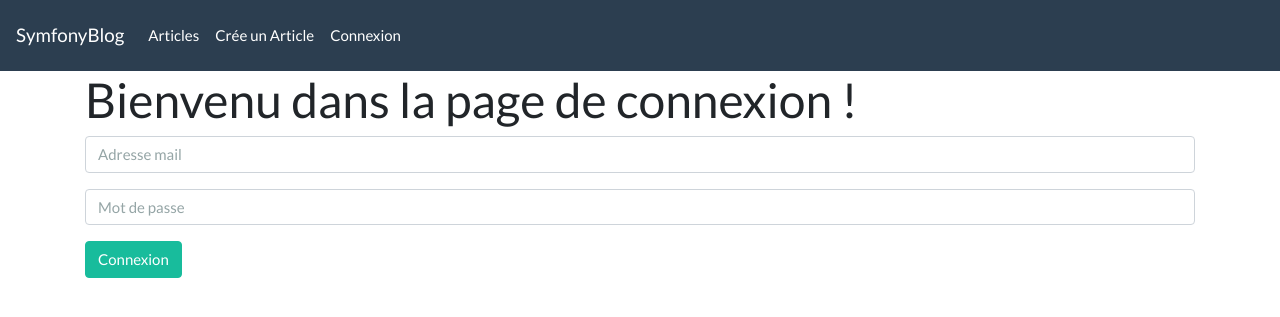
After one commit to ChahiBen/BlogApp, a Symfony app: template myBog/templates/security/login.html.twig in a window 1280 px wide. The commit adds this page. Shown: the top 317 px of the page. Run offline with Twig, Linux system fonts and the light colour scheme; the template is opened without the code that fills it, so the values that code supplies are empty; some libraries are stand-ins or nearby versions.

Commit message:
LoginForm

```diff
--- a/myBog/templates/base.html.twig
+++ b/myBog/templates/base.html.twig
@@ -20,6 +20,19 @@
                     <li class="nav-item">
                         <a class="nav-link" href="{{ path('blog_create') }}">Crée un Article</a>
                     </li>
+                    {% if not app.user %}
+                    <li class="nav-item">
+                        <a href="{{ path('security_login') }}" class="nav-link">
+                            Connexion
+                        </a>
+                    </li>
+                    {% else %}
+                    <li class="nav-item">
+                        <a href="{{ path('security_logout') }}" class="nav-link">
+                            Déconnexion
+                        </a>
+                    </li>
+                    {% endif %}
                 </ul>
             </div>
         </nav>
--- /dev/null
+++ b/myBog/templates/security/login.html.twig
@@ -0,0 +1,19 @@
+
+{% extends 'base.html.twig' %}
+
+{% block body %}
+
+    <h1>Bienvenu dans la page de connexion !</h1>
+    <form action="{{ path('security_login') }}" method="post">
+        <div class="form-group">
+            <input placeholder="Adresse mail" required name="_username" type="text" class="form-control">
+        </div>
+        <div class="form-group">
+            <input placeholder="Mot de passe" required name="_password" type="password" class="form-control">
+        </div>
+        <div class="form-group">
+            <button type="submit" class="btn btn-success">Connexion</button>
+        </div>
+    </form>
+
+{% endblock %}
```
Also changed, not shown: myBog/src/Controller/SecurityController.php (+15 -0 lines), 1 other file.
